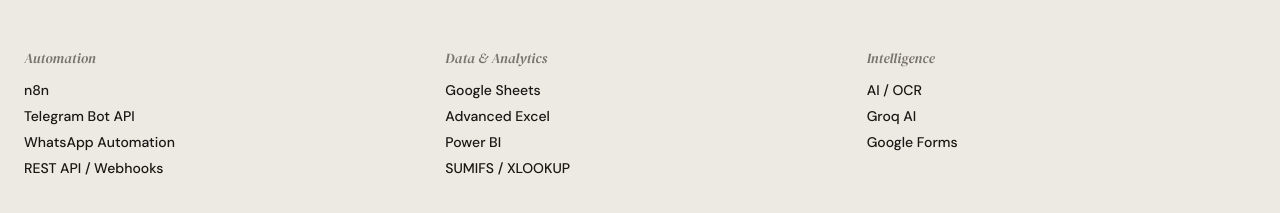
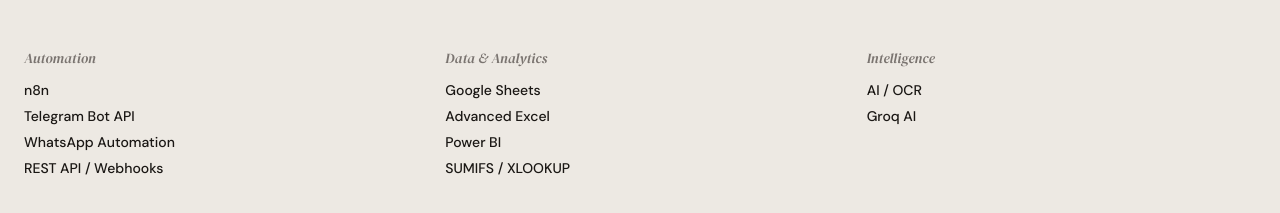
Before and after one commit to tamtam2492/portfolio, a React (Vite) app: page / in a window 1280 px wide. Shown: the part 2820-3033 px from the top of the page. Built offline with nearby package versions, Linux system fonts and the light colour scheme.

Commit message:
fix: cv-id stats grid 4->6 cols, remove Google Forms from Intelligence

```diff
--- a/public/cv-id.html
+++ b/public/cv-id.html
@@ -57,7 +57,7 @@
 /* ── Stats bar ── */
 .stats-bar {
   display: grid;
-  grid-template-columns: repeat(4, 1fr);
+  grid-template-columns: repeat(6, 1fr);
   gap: 0;
   border: 1px solid #c8d8e8;
   border-radius: 5px;
--- a/src/App.tsx
+++ b/src/App.tsx
@@ -330,7 +330,7 @@
   const toolGroups = [
     { category: "Automation", tools: ["n8n", "Telegram Bot API", "WhatsApp Automation", "REST API / Webhooks"] },
     { category: "Data & Analytics", tools: ["Google Sheets", "Advanced Excel", "Power BI", "SUMIFS / XLOOKUP"] },
-    { category: "Intelligence", tools: ["AI / OCR", "Groq AI", "Google Forms"] },
+    { category: "Intelligence", tools: ["AI / OCR", "Groq AI"] },
     { category: "Mobile", tools: ["Kotlin", "Jetpack Compose", "FCM", "Google Maps API"] },
     { category: "Backend", tools: ["Node.js", "Express.js", "Firebase", "Supabase", "MongoDB Atlas", "JWT", "bcrypt"] },
     { category: "Infra & Tooling", tools: ["Vercel", "AWS Lambda", "React", "PWA", "ExcelJS"] },
```
